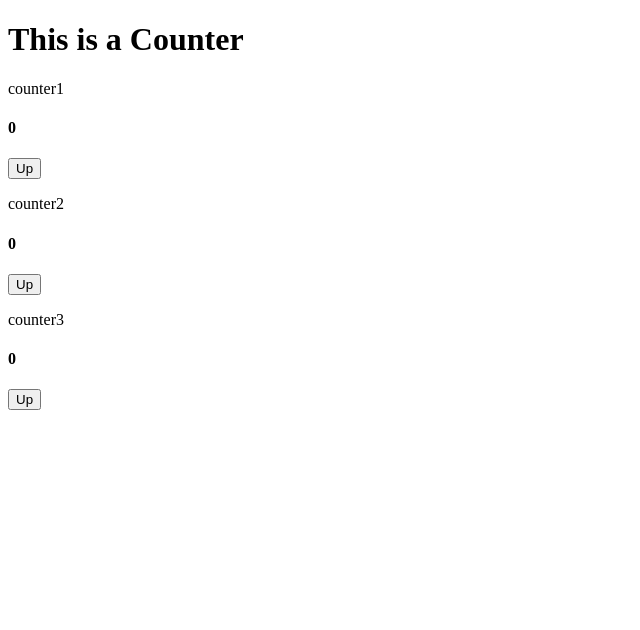
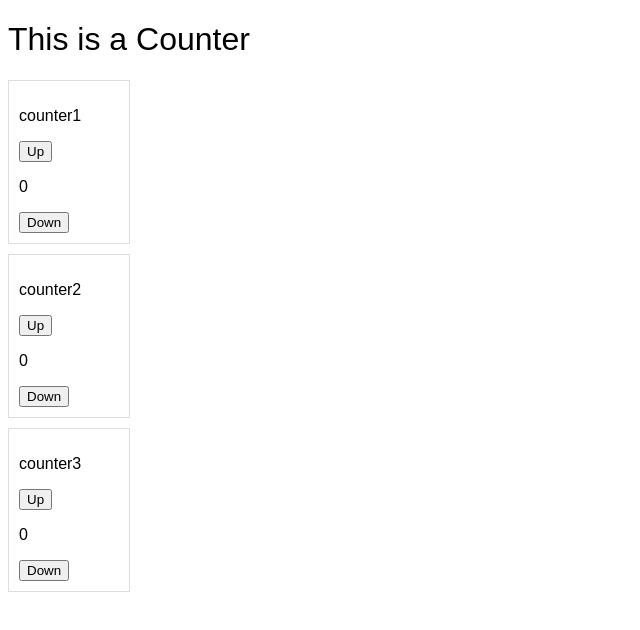
Before and after one commit to arringtonm/react-counter, a React app: page / in a window 1280 px wide. Shown: the top 630 px of the page, without its empty margins (0-640 px from the left). Built offline with nearby package versions, Linux system fonts and the light colour scheme.

Commit message:
Add styling, down vote button

```diff
--- a/src/components/App.jsx
+++ b/src/components/App.jsx
@@ -13,6 +13,7 @@ class App extends React.Component {
       ]
     }
     this.handleCountUp = this.handleCountUp.bind(this);
+    this.handleCountDown = this.handleCountDown.bind(this);
 
   }
 
@@ -29,12 +30,20 @@ class App extends React.Component {
     // console.log(newMasterCounterArray);
   }
 
-  // handleCountDown() {
-  //   console.log('newNumber');
-  //   let newNumber = this.state.number;
-  //   newNumber -= 1;
-  //   this.setState({number: newNumber});
-  // }
+  handleCountDown(title) {
+    let newMasterCounterArray = this.state.masterCounterArray.slice();
+    for (var i = 0; i < newMasterCounterArray.length; i++) {
+      if (newMasterCounterArray[i].title === title) {
+        newMasterCounterArray[i].number-=1
+      }
+    }
+    this.setState({masterCounterArray: newMasterCounterArray});
+
+  }
+
+
+
+
 
   render(){
     return(
--- a/src/components/Counter.jsx
+++ b/src/components/Counter.jsx
@@ -8,16 +8,35 @@ function Counter(props){
     props.onCounterUp(props.title);
   }
 
-    return(
-      <div>
-        <p>{props.title}</p>
-        <h4>{props.number}</h4>
-        <button onClick={handleUpVoteButton}>Up</button>
+  function handleDownVoteButton() {
+    props.onCounterDown(props.title);
+  }
 
-      </div>
-    );
+  let styles = {
+    container: {
+      width: '100px',
+      padding: '10px',
+      border: '1px solid #DDD',
+      marginBottom: '10px',
+      fontFamily: 'sans-serif',
+      fontWeight: '200'
+    },
+
+  }
+
+
+  return(
+    <div style={styles.container}>
+      <p>{props.title}</p>
+      <button onClick={handleUpVoteButton}>Up</button><br/>
+        <p>{props.number}</p>
+      <button onClick={handleDownVoteButton}>Down</button>
+    </div>
+  );
 
 }
+
+
 
 Counter.PropTypes = {
   number: PropTypes.number
--- a/src/components/CounterList.jsx
+++ b/src/components/CounterList.jsx
@@ -9,6 +9,7 @@ function CounterList(props) {
         return (
           <Counter
             onCounterUp={props.onCounterUp}
+            onCounterDown={props.onCounterDown}
             title={counter.title}
             number={counter.number}
             key={index}
--- a/src/components/Header.jsx
+++ b/src/components/Header.jsx
@@ -1,8 +1,14 @@
 import React from 'react';
 
 function Header(){
+
+  let styles = {
+    fontFamily: 'sans-serif',
+    fontWeight: '200'
+  }
+
   return (
-    <h1>This is a Counter</h1>
+    <h1 style={styles}>This is a Counter</h1>
   );
 }
 
```
Also changed, not shown: 1 other file (tests, documents, lock files or other folders).
